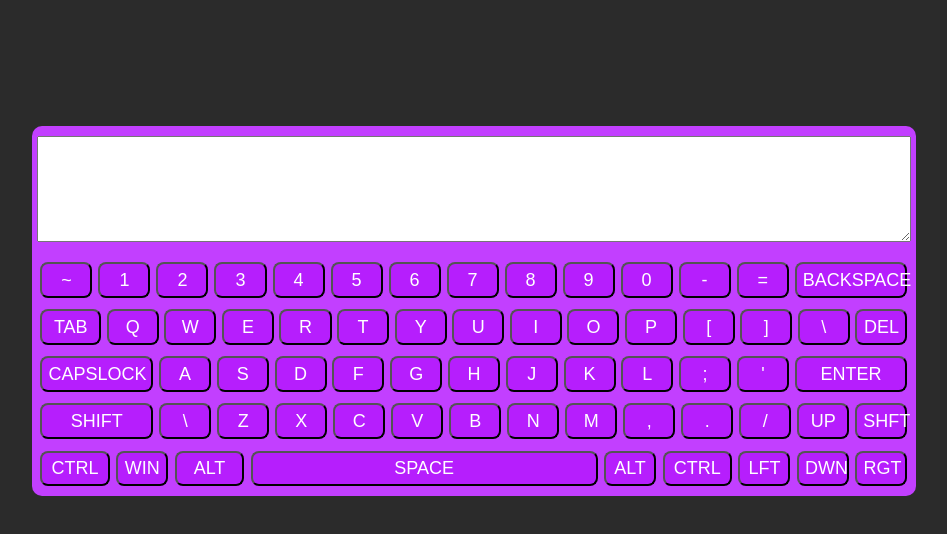
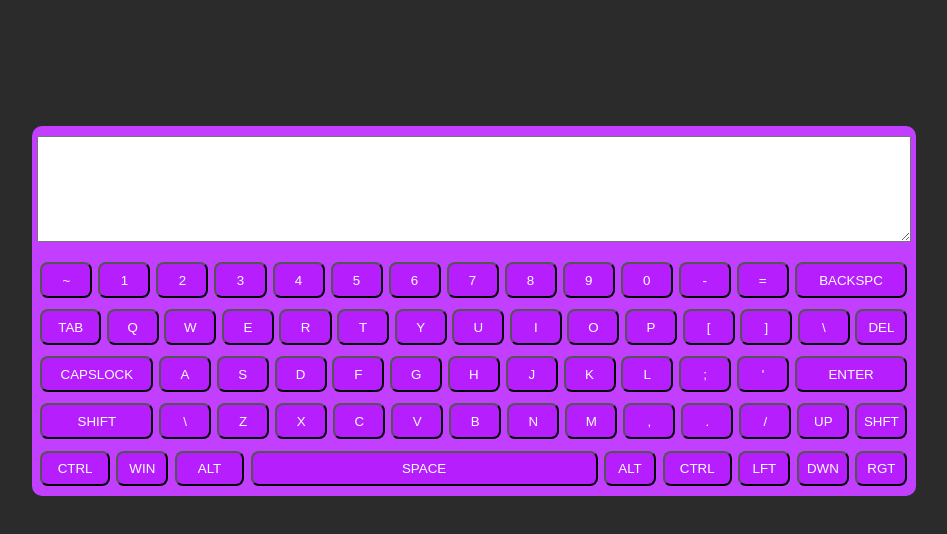
Before and after one commit to avvogg55/virtual-keyboard, a website: page index.html in a window 1280 px wide. Shown: the whole page, without its empty margins (166-1113 px from the left). Drawn offline with Linux system fonts and the light colour scheme.

Commit message:
feat: install ESLint and correct mistakes in script.js

```diff
--- a/script.js
+++ b/script.js
@@ -1,109 +1,142 @@
-const body = document.querySelector("body");
+const body = document.querySelector('body');
 
-const keyboard = document.createElement("section");
-keyboard.classList.add("keyboard");
+const keyboard = document.createElement('section');
+keyboard.classList.add('keyboard');
 
-const textArea = document.createElement("textarea");
+const textArea = document.createElement('textarea');
 
-const keyboardBlock = document.createElement("div");
-keyboardBlock.classList.add("keyboard__block");
+const keyboardBlock = document.createElement('div');
+keyboardBlock.classList.add('keyboard__block');
 
 body.appendChild(keyboard);
 
 keyboard.appendChild(textArea);
 keyboard.appendChild(keyboardBlock);
 
-appendLines(keyboardBlock);
+function appendButtons(i, line) {
+  const lBS = 'square';
+  const lBL = 'long';
+  const lBT = 'tab-style';
+  const lBM = 'medium';
+  const lBSpace = 'space-style';
+  const notInputBtn = 'not-input-btn';
+  const inputBtn = 'input-btn';
+
+  const firstText = ['~', '1', '2', '3', '4', '5', '6', '7', '8', '9', '0', '-', '=', 'BACKSPC'];
+  const secondText = ['TAB', 'Q', 'W', 'E', 'R', 'T', 'Y', 'U', 'I', 'O', 'P', '[', ']', '&bsol;', 'DEL'];
+  const thirdText = ['CAPSLOCK', 'A', 'S', 'D', 'F', 'G', 'H', 'J', 'K', 'L', ';', '&apos;', 'ENTER'];
+  const fourthText = ['SHIFT', '&bsol;', 'Z', 'X', 'C', 'V', 'B', 'N', 'M', ',', '.', '/', 'UP', 'SHFT'];
+  const fifthText = ['CTRL', 'WIN', 'ALT', 'SPACE', 'ALT', 'CTRL', 'LFT', 'DWN', 'RGT'];
+
+  const firstId = ['tilda', '1', '2', '3', '4', '5', '6', '7', '8', '9', '0', 'minus', 'equality-sign', 'backspace'];
+  const secondId = ['tab', 'q', 'w', 'e', 'r', 't', 'y', 'u', 'i', 'o', 'p', 'left-square-bracket', 'right-square-bracket', 'left-slash', 'delete'];
+  const thirdId = ['caps-lock', 'a', 's', 'd', 'f', 'g', 'h', 'j', 'k', 'l', 'semicolon', 'single-quote', 'enter'];
+  const fourthId = ['left-shift', 'left-slash-single', 'z', 'x', 'c', 'v', 'b', 'n', 'm', 'comma', 'dot', 'right-slash', 'up', 'right-shift'];
+  const fifthId = ['left-ctrl', 'win', 'left-alt', 'space', 'right-alt', 'right-ctrl', 'left', 'down', 'right'];
+
+  const firstClass = [lBS, lBS, lBS, lBS, lBS, lBS, lBS, lBS, lBS, lBS, lBS, lBS, lBS, lBL];
+  const secondClass = [lBT, lBS, lBS, lBS, lBS, lBS, lBS, lBS, lBS, lBS, lBS, lBS, lBS, lBS, lBS];
+  const thirdClass = [lBL, lBS, lBS, lBS, lBS, lBS, lBS, lBS, lBS, lBS, lBS, lBS, lBL];
+  const fourthClass = [lBL, lBS, lBS, lBS, lBS, lBS, lBS, lBS, lBS, lBS, lBS, lBS, lBS, lBS];
+  const fifthClass = [lBM, lBS, lBM, lBSpace, lBS, lBM, lBS, lBS, lBS];
+
+  const firstInput = [inputBtn, inputBtn, inputBtn, inputBtn, inputBtn, inputBtn,
+    inputBtn, inputBtn, inputBtn, inputBtn, inputBtn, inputBtn, inputBtn, inputBtn];
+  const secondInput = [inputBtn, inputBtn, inputBtn, inputBtn, inputBtn, inputBtn, inputBtn,
+    inputBtn, inputBtn, inputBtn, inputBtn, inputBtn, inputBtn, inputBtn, inputBtn];
+  const thirdInput = [notInputBtn, inputBtn, inputBtn, inputBtn, inputBtn, inputBtn,
+    inputBtn, inputBtn, inputBtn, inputBtn, inputBtn, inputBtn, inputBtn];
+  const fourthInput = [notInputBtn, inputBtn, inputBtn, inputBtn, inputBtn, inputBtn,
+    inputBtn, inputBtn, inputBtn, inputBtn, inputBtn, inputBtn, notInputBtn, notInputBtn];
+  const fifthInput = [notInputBtn, notInputBtn, notInputBtn, inputBtn, notInputBtn,
+    notInputBtn, notInputBtn, notInputBtn, notInputBtn];
+
+  if (i === 0) {
+    for (let y = 0; y < 14; y += 1) {
+      const button = document.createElement('button');
+
+      button.id = firstId[y];
+      button.classList.add('line__button');
+      button.classList.add(firstClass[y]);
+      if (firstInput[y].trim() !== '') button.classList.add(firstInput[y]);
+      button.innerHTML = firstText[y];
+
+      line.appendChild(button);
+    }
+  }
+
+  if (i === 1) {
+    for (let y = 0; y < 15; y += 1) {
+      const button = document.createElement('button');
+
+      button.id = secondId[y];
+      button.classList.add('line__button');
+      button.classList.add(secondClass[y]);
+      if (secondInput[y].trim() !== '') button.classList.add(secondInput[y]);
+      button.innerHTML = secondText[y];
+
+      line.appendChild(button);
+    }
+  }
+
+  if (i === 2) {
+    for (let y = 0; y < 13; y += 1) {
+      const button = document.createElement('button');
+
+      button.id = thirdId[y];
+      button.classList.add('line__button');
+      button.classList.add(thirdClass[y]);
+      if (thirdInput[y].trim() !== '') button.classList.add(thirdInput[y]);
+      button.innerHTML = thirdText[y];
+
+      line.appendChild(button);
+    }
+  }
+
+  if (i === 3) {
+    for (let y = 0; y < 14; y += 1) {
+      const button = document.createElement('button');
+
+      button.id = fourthId[y];
+      button.classList.add('line__button');
+      button.classList.add(fourthClass[y]);
+      if (fourthInput[y].trim() !== '') button.classList.add(fourthInput[y]);
+      button.innerHTML = fourthText[y];
+
+      line.appendChild(button);
+    }
+  }
+
+  if (i === 4) {
+    for (let y = 0; y < 9; y += 1) {
+      const button = document.createElement('button');
+
+      button.id = fifthId[y];
+      button.classList.add('line__button');
+      button.classList.add(fifthClass[y]);
+      if (fifthInput[y].trim() !== '') button.classList.add(fifthInput[y]);
+      button.innerHTML = fifthText[y];
+
+      line.appendChild(button);
+    }
+  }
+}
 
 function appendLines(parent) {
-    for(let i = 0; i < 5; i++) {
-        let line = document.createElement("div");
-        line.classList.add("line")
-        appendButtons(i,line);
+  for (let i = 0; i < 5; i += 1) {
+    const line = document.createElement('div');
+
+    line.classList.add('line');
+    appendButtons(i, line);
+
     parent.appendChild(line);
   }
 }
 
+appendLines(keyboardBlock);
 
-function appendButtons(i, line) {
-
-    const lBS = "square";
-    const lBL = "long";
-    const lBT = "tab-style";
-    const lBM = "medium";
-    const lBSpace = "space-style";
-
-    const firstText = ["~","1","2","3","4","5","6","7","8","9","0","-","=","BACKSPACE"];
-    const secondText = ["TAB","Q","W","E","R","T","Y","U","I","O","P","[","]","&bsol;","DEL"];
-    const thirdText = ["CAPSLOCK","A","S","D","F","G","H","J","K","L",";","&apos;","ENTER"];
-    const fourthText = ["SHIFT","&bsol;","Z","X","C","V","B","N","M",",",".","/","UP","SHFT"];
-    const fifthText = ["CTRL","WIN","ALT","SPACE","ALT","CTRL","LFT","DWN","RGT"];
-
-    const firstId = ["tilda","1","2","3","4","5","6","7","8","9","0","minus","equality-sign","backspace"];
-    const secondId = ["tab","q","w","e","r","t","y","u","i","o","p","left-square-bracket","right-square-bracket","left-slash","delete"];
-    const thirdId = ["caps-lock","a","s","d","f","g","h","j","k","l","semicolon","single-quote","enter"];
-    const fourthId = ["left-shift","left-slash-single","z","x","c","v","b","n","m","comma","dot","right-slash","up","right-shift"];
-    const fifthId = ["left-ctrl","win","left-alt","space","right-alt","right-ctrl","left","down","right"];
-
-    const firstClass = [lBS,lBS,lBS,lBS,lBS,lBS,lBS,lBS,lBS,lBS,lBS,lBS,lBS,lBL];
-    const secondClass = [lBT,lBS,lBS,lBS,lBS,lBS,lBS,lBS,lBS,lBS,lBS,lBS,lBS,lBS,lBS];
-    const thirdClass = [lBL,lBS,lBS,lBS,lBS,lBS,lBS,lBS,lBS,lBS,lBS,lBS,lBL];
-    const fourthClass = [lBL,lBS,lBS,lBS,lBS,lBS,lBS,lBS,lBS,lBS,lBS,lBS,lBS,lBS];
-    const fifthClass = [lBM,lBS,lBM,lBSpace,lBS,lBM,lBS,lBS,lBS];
-
-    if(i === 0) {
-        for(let y = 0; y < 14; y++) {
-            const button = document.createElement("button");
-            button.id = firstId[y];
-            button.classList.add("line__button");
-            button.classList.add(firstClass[y]);
-            button.innerHTML = firstText[y];
-            line.appendChild(button);
+keyboardBlock.addEventListener('click', (event) => {
+  if (event.target.classList.contains('input-btn')) {
+    textArea.value += event.target.innerHTML;
   }
-    }
-
-    if(i === 1) {
-        for(let y = 0; y < 15; y++) {
-            const button = document.createElement("button");
-            button.id = secondId[y];
-            button.classList.add("line__button");
-            button.classList.add(secondClass[y]);
-            button.innerHTML = secondText[y];
-            line.appendChild(button);
-        }
-    }
-
-    if(i === 2) {
-        for(let y = 0; y < 13; y++) {
-            const button = document.createElement("button");
-            button.id = thirdId[y];
-            button.classList.add("line__button");
-            button.classList.add(thirdClass[y]);
-            button.innerHTML = thirdText[y];
-            line.appendChild(button);
-        }
-    }
-
-    if(i === 3) {
-        for(let y = 0; y < 14; y++) {
-            const button = document.createElement("button");
-            button.id = fourthId[y];
-            button.classList.add("line__button");
-            button.classList.add(fourthClass[y]);
-            button.innerHTML = fourthText[y];
-            line.appendChild(button);
-        }
-    }
-
-    if(i === 4) {
-        for(let y = 0; y < 9; y++) {
-            const button = document.createElement("button");
-            button.id = fifthId[y];
-            button.classList.add("line__button");
-            button.classList.add(fifthClass[y]);
-            button.innerHTML = fifthText[y];
-            line.appendChild(button);
-        }
-    }
-
-}
+});
--- a/style.css
+++ b/style.css
@@ -42,7 +42,6 @@ textarea {
     border-radius: 8px;
     text-align: center;
     color: #ffffff;
-    font-size: large;
     transition: background-color 0.5s ease;
 }
 
```
Also changed, not shown: package.json (added, +9 -0 lines), 2 other files. Lines whose indentation alone changed are shown as unchanged.
